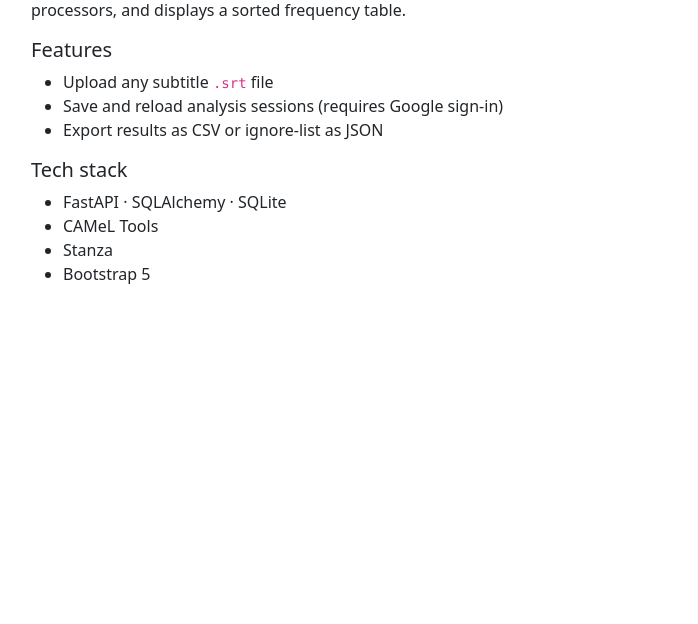
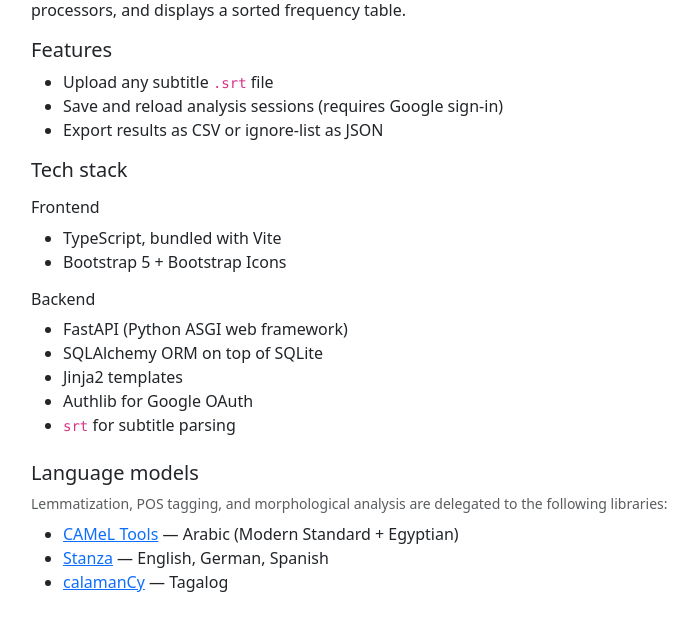
Before and after one commit to buffman23/subtitle_decks, a FastAPI app: page /about in a window 1280 px wide. Shown: the part 176-800 px from the top of the page, without its empty margins (271-969 px from the left). Run offline with FastAPI, Linux system fonts and the light colour scheme.

Commit message:
Expand About page Tech Stack with frontend/backend/language model sections
Co-Authored-By: Claude Opus 4.7 <noreply@anthropic.com>

```diff
--- a/webapp/app/templates/about.html
+++ b/webapp/app/templates/about.html
@@ -14,11 +14,37 @@
     <li>Export results as CSV or ignore-list as JSON</li>
   </ul>
   <h5>Tech stack</h5>
+
+  <h6 class="mt-3">Frontend</h6>
   <ul>
-    <li>FastAPI · SQLAlchemy · SQLite</li>
-    <li>CAMeL Tools</li>
-    <li>Stanza</li>
-    <li>Bootstrap 5</li>
+    <li>TypeScript, bundled with Vite</li>
+    <li>Bootstrap 5 + Bootstrap Icons</li>
+  </ul>
+
+  <h6 class="mt-3">Backend</h6>
+  <ul>
+    <li>FastAPI (Python ASGI web framework)</li>
+    <li>SQLAlchemy ORM on top of SQLite</li>
+    <li>Jinja2 templates</li>
+    <li>Authlib for Google OAuth</li>
+    <li><code>srt</code> for subtitle parsing</li>
+  </ul>
+
+  <h5 class="mt-4">Language models</h5>
+  <p class="text-muted small mb-2">Lemmatization, POS tagging, and morphological analysis are delegated to the following libraries:</p>
+  <ul>
+    <li>
+      <a href="https://github.com/CAMeL-Lab/camel_tools" target="_blank" rel="noopener">CAMeL Tools</a>
+      — Arabic (Modern Standard + Egyptian)
+    </li>
+    <li>
+      <a href="https://stanfordnlp.github.io/stanza/" target="_blank" rel="noopener">Stanza</a>
+      — English, German, Spanish
+    </li>
+    <li>
+      <a href="https://github.com/ljvmiranda921/calamancy" target="_blank" rel="noopener">calamanCy</a>
+      — Tagalog
+    </li>
   </ul>
 </div>
 {% endblock %}
```
